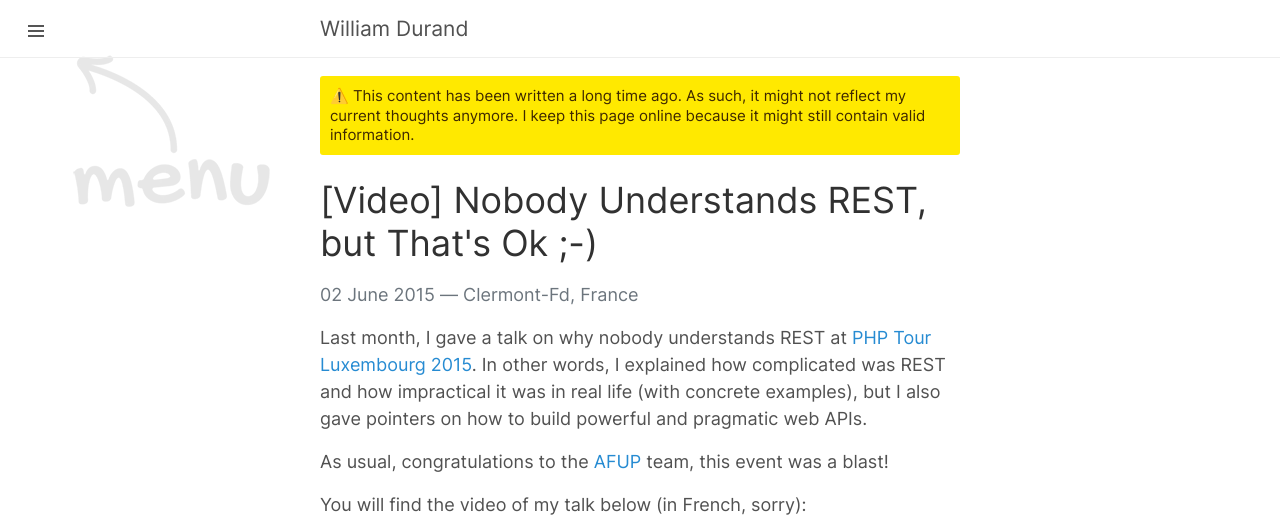
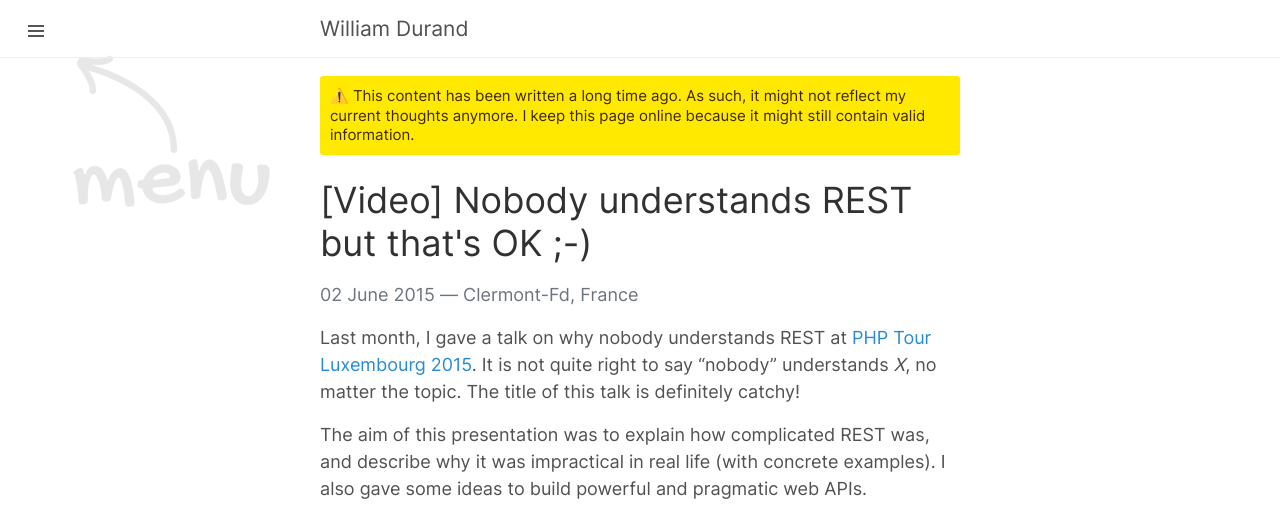
Before and after one commit to willdurand/willdurand.github.io, a Jekyll site: the page built from _posts/2015-06-02-video-nobody-understands-rest.md, in a window 1280 px wide and 1400 px high. Shown: the top 522 px of the window. Built offline with Jekyll 4.4.1, drawn with Linux system fonts in a browser that asks for light colours; some of the changed text lies outside the part shown.

Commit message:
proofread post about rest

```diff
--- a/_posts/2015-06-02-video-nobody-understands-rest.md
+++ b/_posts/2015-06-02-video-nobody-understands-rest.md
@@ -1,16 +1,17 @@
 ---
 layout: post
+title: "[Video] Nobody understands REST but that's OK ;-)"
 location: Clermont-Fd, France
-tldr: false
-tags: [REST, video]
-title: "[Video] Nobody Understands REST, but That's Ok ;-)"
 ---
 
 Last month, I gave a talk on why nobody understands REST at [PHP Tour Luxembourg
-2015](www.afup.org/pages/phptourluxembourg2015/). In other words, I explained
-how complicated was REST and how impractical it was in real life (with concrete
-examples), but I also gave pointers on how to build powerful and pragmatic web
-APIs.
+2015](www.afup.org/pages/phptourluxembourg2015/). It is not quite right to say
+"nobody" understands _X_, no matter the topic. The title of this talk is
+definitely catchy!
+
+The aim of this presentation was to explain how complicated REST was, and
+describe why it was impractical in real life (with concrete examples). I also
+gave some ideas to build powerful and pragmatic web APIs.
 
 As usual, congratulations to the [AFUP](https://twitter.com/afup) team, this
 event was a blast!
@@ -28,6 +29,7 @@ And, here are my slides:
 
 <script async class="speakerdeck-embed" data-id="b14006e42cc247cdac1ad58e4cd7994a" data-ratio="1.29456384323641" src="//speakerdeck.com/assets/embed.js"></script>
 
+<p></p>
 If you attended my talk and did not rate it yet, please leave a comment on
-[joind.in](https://joind.in/14276). If you have any questions or remarks,
-comments are welcome ;-)
+[joind.in](https://joind.in/14276). ~~If you have any questions or remarks,
+comments are welcome ;-)~~
```
